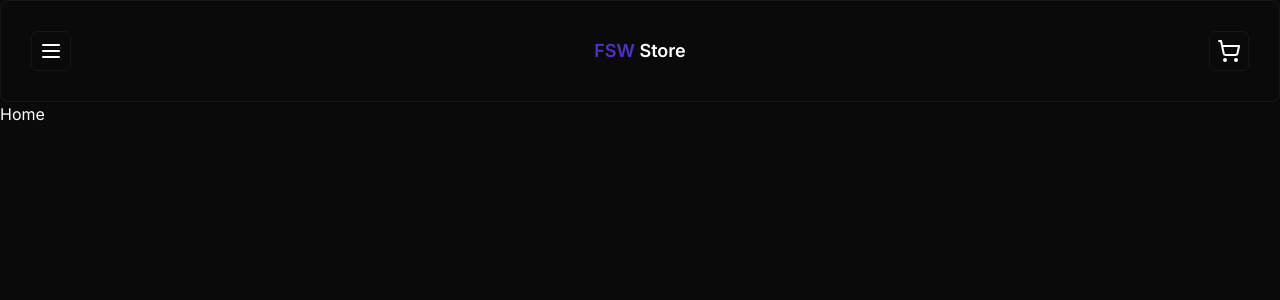
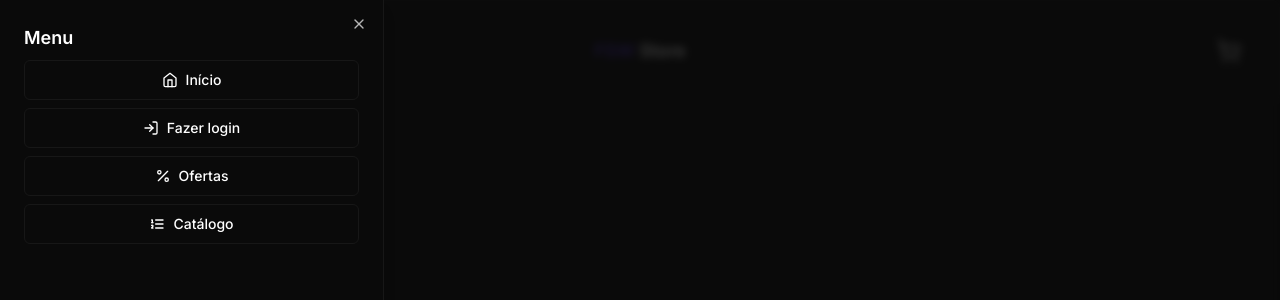
Before and after one commit to Chaicoo/full-stack-week-store, a Next.js app: page / in a window 1280 px wide. Both pictures are taken after a click on the button 50 px from the left and 50 px from the top of the page. Shown: the top 300 px of the page. Built offline with nearby package versions, Linux system fonts and the light colour scheme.

Commit message:
feat: add component side menu

```diff
--- a/package.json
+++ b/package.json
@@ -10,6 +10,7 @@
   },
   "dependencies": {
     "@prisma/client": "5.4.2",
+    "@radix-ui/react-dialog": "^1.0.5",
     "@radix-ui/react-slot": "^1.0.2",
     "class-variance-authority": "^0.7.0",
     "clsx": "^2.0.0",
--- a/src/app/layout.tsx
+++ b/src/app/layout.tsx
@@ -6,7 +6,7 @@
 const inter = Inter({ subsets: ['latin'] })
 
 export const metadata: Metadata = {
-  title: 'Create Next App',
+  title: 'Full Stack Week Store',
   description: 'Generated by create next app',
 }
 
--- a/src/components/ui/header.tsx
+++ b/src/components/ui/header.tsx
@@ -1,12 +1,42 @@
-import { MenuIcon, ShoppingCartIcon } from "lucide-react";
+import { HomeIcon, ListOrderedIcon, LogInIcon, MenuIcon, PercentIcon, ShoppingCartIcon } from "lucide-react";
 import { Button } from "./button";
 import { Card } from "./card";
+import { Sheet, SheetContent, SheetHeader, SheetTrigger } from "./sheet";
 
 const Header = () => {
     return <Card className="flex justify-between p-[1.87rem] items-center">
-        <Button size="icon" variant="outline">
-            <MenuIcon />
-        </Button>
+        <Sheet>
+            <SheetTrigger asChild>
+                <Button size="icon" variant="outline">
+                    <MenuIcon />
+                </Button>
+            </SheetTrigger>
+
+            <SheetContent side="left">
+                <SheetHeader className="text-left text-lg font-semibold">
+                    Menu
+                </SheetHeader>
+
+                <div className="mt-2 flex flex-col gap-2">
+                    <Button variant="outline" className="w-full text-left">
+                        <HomeIcon className="mr-2" size="16"/>
+                        Início
+                    </Button>
+                    <Button variant="outline" className="w-full text-left">
+                        <LogInIcon className="mr-2" size="16"/>
+                        Fazer login
+                    </Button>
+                    <Button variant="outline" className="w-full text-left">
+                        <PercentIcon className="mr-2" size="16"/>
+                        Ofertas
+                    </Button>
+                    <Button variant="outline" className="w-full text-left">
+                        <ListOrderedIcon className="mr-2" size="16"/>
+                        Catálogo
+                    </Button>
+                </div>
+            </SheetContent>
+        </Sheet>
 
         <h1 className="font-semibold text-lg"><span className="text-primary">FSW</span> Store</h1>
 
--- /dev/null
+++ b/src/components/ui/sheet.tsx
@@ -0,0 +1,140 @@
+"use client"
+
+import * as React from "react"
+import * as SheetPrimitive from "@radix-ui/react-dialog"
+import { cva, type VariantProps } from "class-variance-authority"
+import { X } from "lucide-react"
+
+import { cn } from "@/lib/utils"
+
+const Sheet = SheetPrimitive.Root
+
+const SheetTrigger = SheetPrimitive.Trigger
+
+const SheetClose = SheetPrimitive.Close
+
+const SheetPortal = SheetPrimitive.Portal
+
+const SheetOverlay = React.forwardRef<
+  React.ElementRef<typeof SheetPrimitive.Overlay>,
+  React.ComponentPropsWithoutRef<typeof SheetPrimitive.Overlay>
+>(({ className, ...props }, ref) => (
+  <SheetPrimitive.Overlay
+    className={cn(
+      "fixed inset-0 z-50 bg-background/80 backdrop-blur-sm data-[state=open]:animate-in data-[state=closed]:animate-out data-[state=closed]:fade-out-0 data-[state=open]:fade-in-0",
+      className
+    )}
+    {...props}
+    ref={ref}
+  />
+))
+SheetOverlay.displayName = SheetPrimitive.Overlay.displayName
+
+const sheetVariants = cva(
+  "fixed z-50 gap-4 bg-background p-6 shadow-lg transition ease-in-out data-[state=open]:animate-in data-[state=closed]:animate-out data-[state=closed]:duration-300 data-[state=open]:duration-500",
+  {
+    variants: {
+      side: {
+        top: "inset-x-0 top-0 border-b data-[state=closed]:slide-out-to-top data-[state=open]:slide-in-from-top",
+        bottom:
+          "inset-x-0 bottom-0 border-t data-[state=closed]:slide-out-to-bottom data-[state=open]:slide-in-from-bottom",
+        left: "inset-y-0 left-0 h-full w-3/4 border-r data-[state=closed]:slide-out-to-left data-[state=open]:slide-in-from-left sm:max-w-sm",
+        right:
+          "inset-y-0 right-0 h-full w-3/4  border-l data-[state=closed]:slide-out-to-right data-[state=open]:slide-in-from-right sm:max-w-sm",
+      },
+    },
+    defaultVariants: {
+      side: "right",
+    },
+  }
+)
+
+interface SheetContentProps
+  extends React.ComponentPropsWithoutRef<typeof SheetPrimitive.Content>,
+    VariantProps<typeof sheetVariants> {}
+
+const SheetContent = React.forwardRef<
+  React.ElementRef<typeof SheetPrimitive.Content>,
+  SheetContentProps
+>(({ side = "right", className, children, ...props }, ref) => (
+  <SheetPortal>
+    <SheetOverlay />
+    <SheetPrimitive.Content
+      ref={ref}
+      className={cn(sheetVariants({ side }), className)}
+      {...props}
+    >
+      {children}
+      <SheetPrimitive.Close className="absolute right-4 top-4 rounded-sm opacity-70 ring-offset-background transition-opacity hover:opacity-100 focus:outline-none focus:ring-2 focus:ring-ring focus:ring-offset-2 disabled:pointer-events-none data-[state=open]:bg-secondary">
+        <X className="h-4 w-4" />
+        <span className="sr-only">Close</span>
+      </SheetPrimitive.Close>
+    </SheetPrimitive.Content>
+  </SheetPortal>
+))
+SheetContent.displayName = SheetPrimitive.Content.displayName
+
+const SheetHeader = ({
+  className,
+  ...props
+}: React.HTMLAttributes<HTMLDivElement>) => (
+  <div
+    className={cn(
+      "flex flex-col space-y-2 text-center sm:text-left",
+      className
+    )}
+    {...props}
+  />
+)
+SheetHeader.displayName = "SheetHeader"
+
+const SheetFooter = ({
+  className,
+  ...props
+}: React.HTMLAttributes<HTMLDivElement>) => (
+  <div
+    className={cn(
+      "flex flex-col-reverse sm:flex-row sm:justify-end sm:space-x-2",
+      className
+    )}
+    {...props}
+  />
+)
+SheetFooter.displayName = "SheetFooter"
+
+const SheetTitle = React.forwardRef<
+  React.ElementRef<typeof SheetPrimitive.Title>,
+  React.ComponentPropsWithoutRef<typeof SheetPrimitive.Title>
+>(({ className, ...props }, ref) => (
+  <SheetPrimitive.Title
+    ref={ref}
+    className={cn("text-lg font-semibold text-foreground", className)}
+    {...props}
+  />
+))
+SheetTitle.displayName = SheetPrimitive.Title.displayName
+
+const SheetDescription = React.forwardRef<
+  React.ElementRef<typeof SheetPrimitive.Description>,
+  React.ComponentPropsWithoutRef<typeof SheetPrimitive.Description>
+>(({ className, ...props }, ref) => (
+  <SheetPrimitive.Description
+    ref={ref}
+    className={cn("text-sm text-muted-foreground", className)}
+    {...props}
+  />
+))
+SheetDescription.displayName = SheetPrimitive.Description.displayName
+
+export {
+  Sheet,
+  SheetPortal,
+  SheetOverlay,
+  SheetTrigger,
+  SheetClose,
+  SheetContent,
+  SheetHeader,
+  SheetFooter,
+  SheetTitle,
+  SheetDescription,
+}
```
Also changed, not shown: 1 other file (tests, documents, lock files or other folders).
